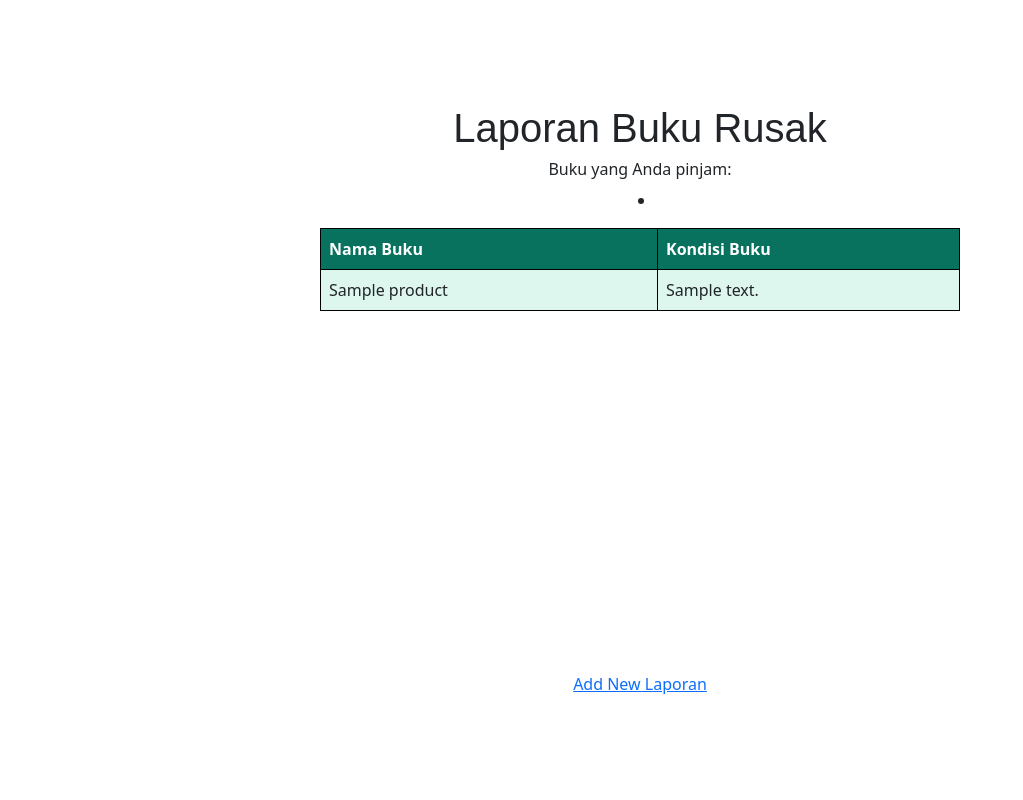
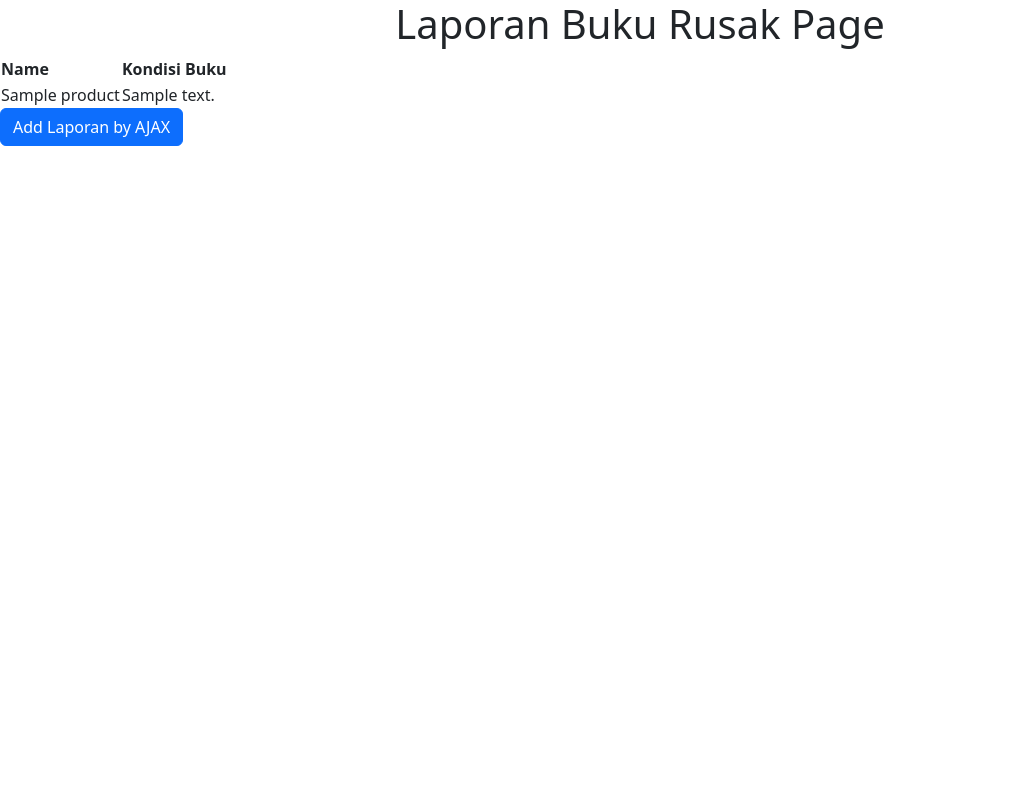
Before and after one commit to PBP-B11-2023/PageTurn, a Django app: page /laporan_buku_rusak/ in a window 1280 px wide. Shown: the whole page, without its empty margins (0-1023 px from the left). Run offline with Django 4.2, Linux system fonts and the light colour scheme; tables that the repository leaves empty hold one stand-in row (values such as "Sample post").

Commit message:
penambahan ajax

```diff
--- a/laporan_buku_rusak/templates/laporan_buku_rusak.html
+++ b/laporan_buku_rusak/templates/laporan_buku_rusak.html
@@ -1,93 +1,75 @@
 {% extends 'base.html' %}
 
 {% block content %}
-<style>
-    .centered-content {
-        display: flex;
-        flex-direction: column;
-        justify-content: center;
-        align-items: center;
-        height: 100vh;
-    }
+<h1 style="text-align: center;">Laporan Buku Rusak Page</h1>
 
-    h1.custom-heading {
-        text-align: center;
-        font-family: Arial, Helvetica, sans-serif;
-    }
+<table id="product_table"></table>
 
-    .table-container {
-        width: 50%;
-        height: 50vh;
-        overflow: auto;
-    }
-
-    table.custom-table {
-        border-collapse: collapse;
-        width: 100%;
-    }
-
-    table.custom-table th {
-        background-color: #08725f;
-        color: #fff;
-        padding: 8px;
-        border: 1px solid black;
-    }
-
-    table.custom-table td {
-        background-color: #ddf6ee;
-        padding: 8px;
-        border: 1px solid black;
-    }
-
-    a.custom-button {
-        display: block;
-        text-align: center;
-        margin-top: 20px;
-    }
-
-    button.custom-button {
-        padding: 10px 20px;
-        background-color: #007bff;
-        color: #fff;
-        border: none;
-        border-radius: 5px;
-        cursor: pointer;
-    }
-
-    button.custom-button:hover {
-        background-color: #0056b3;
-    }
-</style>
-
-<div class="centered-content">
-    <h1 class="custom-heading">Laporan Buku Rusak</h1>
-
-    <h6>Buku yang Anda pinjam:</h6>
-    <ul>
-        <li>{{ borrowed_book.book.title }}</li>
-    </ul>
-
-    <div class="table-container"> {# Set the width and height of the table container #}
-        <table class="custom-table">
-            <tr>
-                <th class="custom-table">Nama Buku</th>
-                <th class="custom-table">Kondisi Buku</th>
-            </tr>
-
-            {% for product in products %}
-                <tr>
-                    <td class="custom-table">{{ product.name }}</td>
-                    <td class="custom-table">{{ product.description }}</td>
-                </tr>
-            {% endfor %}
-        </table>
+<div class="modal fade" id="exampleModal" tabindex="-1" aria-labelledby="exampleModalLabel" aria-hidden="true">
+    <div class="modal-dialog">
+        <div class="modal-content">
+            <div class="modal-header">
+                <h1 class="modal-title fs-5" id="exampleModalLabel">Add New Laporan</h1>
+                <button type="button" class="btn-close" data-bs-dismiss="modal" aria-label="Close"></button>
+            </div>
+            <div class="modal-body">
+                <form id="form" onsubmit="return false;">
+                    {% csrf_token %}
+                    <div class="mb-3">
+                        <label for="name" class="col-form-label">Name:</label>
+                        <input type="text" class="form-control" id="name" name="name"></input>
+                    </div>
+                    <div class="mb-3">
+                        <label for="description" class="col-form-label">Description:</label>
+                        <textarea class="form-control" id="description" name="description"></textarea>
+                    </div>
+                </form>
+            </div>
+            <div class="modal-footer">
+                <button type="button" class="btn btn-secondary" data-bs-dismiss="modal">Close</button>
+                <button type="button" class="btn btn-primary" id="button_add" data-bs-dismiss="modal">Add Laporan</button>
+            </div>
+        </div>
     </div>
-
-    <br />
-
-    <a href="{% url 'laporan_buku_rusak:create_laporan' %}" class="custom-button">
-        Add New Laporan
-    </a>
 </div>
 
-{% endblock %}
+<button type="button" class="btn btn-primary" data-bs-toggle="modal" data-bs-target="#exampleModal">Add Laporan by AJAX</button>
+
+    <script>
+        async function getProducts() {
+            return fetch("{% url 'laporan_buku_rusak:get_product_json' %}").then((res) => res.json())
+        }
+
+        async function refreshProducts() {
+            document.getElementById("product_table").innerHTML = ""
+            const products = await getProducts()
+            let htmlString = `<tr>
+                <th>Name</th>
+                <th>Kondisi Buku</th>
+            </tr>`
+            products.forEach((item) => {
+                htmlString += `\n<tr>
+                <td>${item.fields.name}</td>
+                <td>${item.fields.description}</td>
+            </tr>`
+            })
+
+            document.getElementById("product_table").innerHTML = htmlString
+        }
+
+        refreshProducts()
+
+        function addProduct() {
+            fetch("{% url 'laporan_buku_rusak:add_product_ajax' %}", {
+                method: "POST",
+                body: new FormData(document.querySelector('#form'))
+            }).then(refreshProducts)
+
+            document.getElementById("form").reset()
+            return false
+        }
+        document.getElementById("button_add").onclick = addProduct
+    </script>
+
+
+{% endblock content %}
--- a/laporan_buku_rusak/urls.py
+++ b/laporan_buku_rusak/urls.py
@@ -1,9 +1,11 @@
 from django.urls import path
-from laporan_buku_rusak.views import show_laporan, create_laporan
+from laporan_buku_rusak.views import show_laporan, create_laporan, get_product_json, add_product_ajax
 
 app_name = 'laporan_buku_rusak'
 
 urlpatterns = [
     path('', show_laporan, name='show_laporan'),
     path('create-laporan', create_laporan, name='create_laporan'),
+    path('get-product/', get_product_json, name='get_product_json'),
+    path('create-product-ajax/', add_product_ajax, name='add_product_ajax'),
 ]
--- a/laporan_buku_rusak/views.py
+++ b/laporan_buku_rusak/views.py
@@ -4,6 +4,9 @@
 from django.urls import reverse
 from laporan_buku_rusak.models import Product
 from peminjaman.models import Peminjaman
+from django.views.decorators.csrf import csrf_exempt
+from django.http import HttpResponse, HttpResponseNotFound
+from django.core import serializers
 
 # Create your views here.
 def show_laporan(request):
@@ -24,3 +27,22 @@
 
     context = {'form': form}
     return render(request, "create_laporan.html", context)
+
+def get_product_json(request):
+    product_item = Product.objects.all()
+    return HttpResponse(serializers.serialize('json', product_item))
+
+
+@csrf_exempt
+def add_product_ajax(request):
+    if request.method == 'POST':
+        name = request.POST.get("name")
+        description = request.POST.get("description")
+        user = request.user
+
+        new_product = Product(name=name, description=description)
+        new_product.save()
+
+        return HttpResponse(b"CREATED", status=201)
+
+    return HttpResponseNotFound()
```
